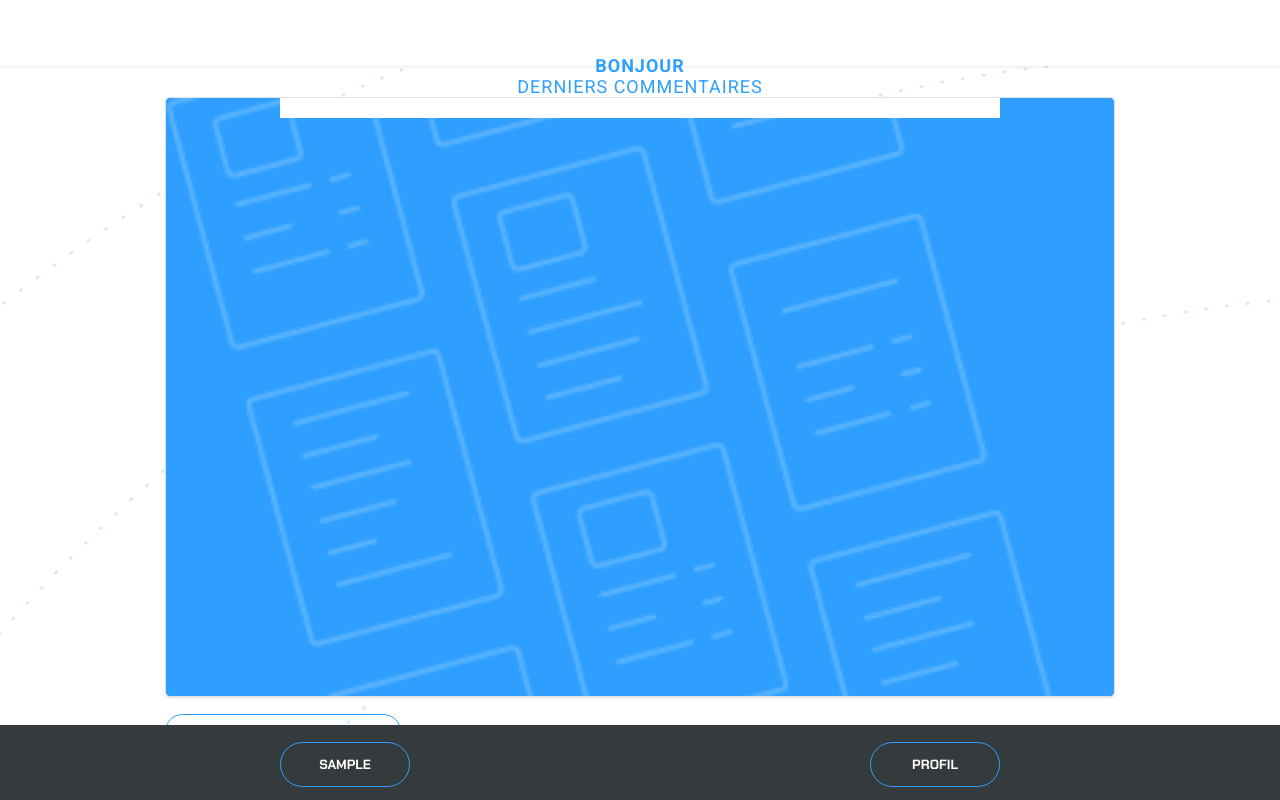
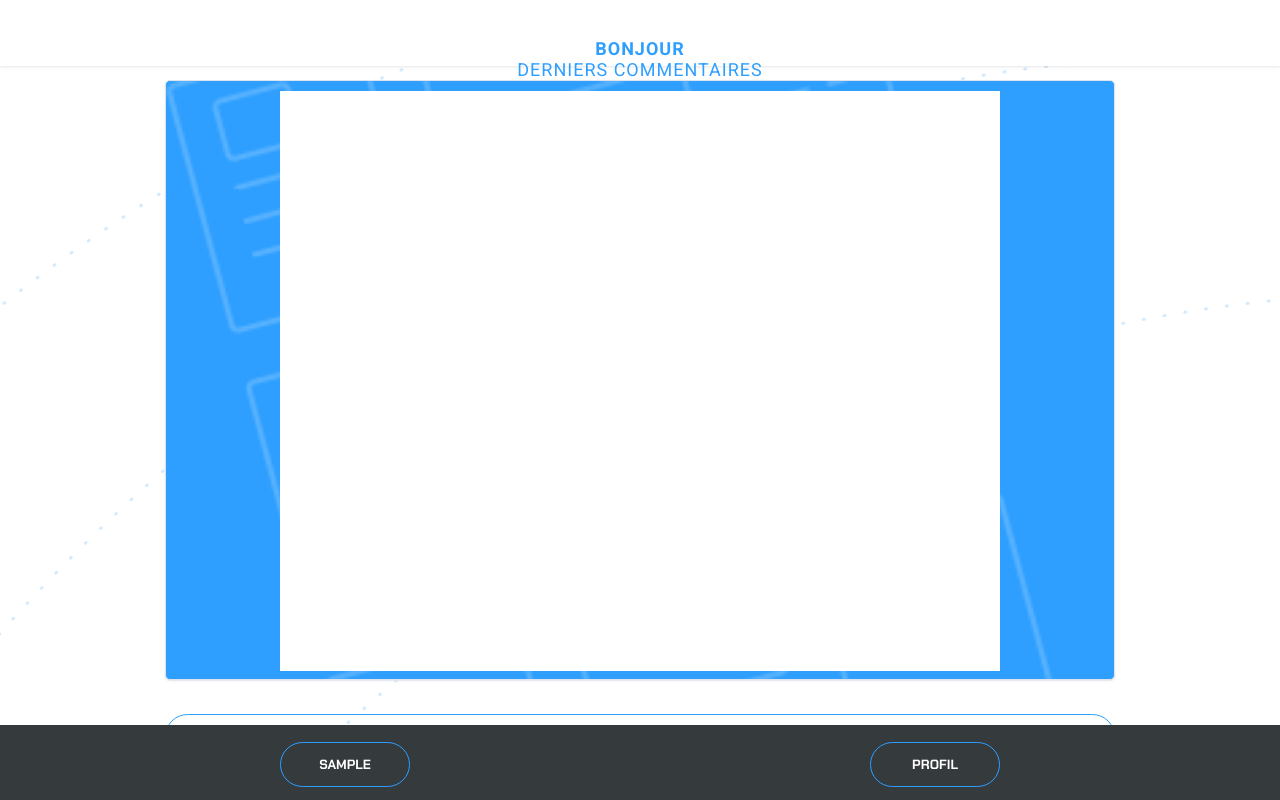
Before and after one commit to jules-jean-louis1/livreor, a PHP site: page /livre-or.php in a window 1280 px wide. Run offline with PHP 8.4, Linux system fonts and the light colour scheme; the visitor is signed in with stand-in values (Sample User, id 1); data that the repository does not hold is empty.

Commit message:
modification style boutton

```diff
--- a/connexion.php
+++ b/connexion.php
@@ -25,8 +25,7 @@ if (isset($_POST['login'], $_POST['password'])) {           // récuperation du
                 $_SESSION['password'] = $_POST['password'];
                 $_SESSION['id'] = $row[$i][0];
                 $errors['succes'] = 'Vous êtez connecter';
-                sleep(2);
-                header('Location: profil.php');
+                header('Location: livre-or.php');
             } if ($_POST['login'] === 'admin' AND $_POST['password'] === 'admin') {
                 $_SESSION['login'] = $_POST['login'];
                 $_SESSION['password'] = $_POST['password'];
--- a/header.php
+++ b/header.php
@@ -38,10 +38,10 @@
                                 <a href="profil.php"><?php echo $_SESSION['login'];?></a>
                             </button>
                         <?php else : ?>
-                            <button class="btn_co">
-                            <img src="images/account_circle_FILL0_wght400_GRAD0_opsz48.svg" alt="" class="filter_blue">
-                                <a href='connexion.php'>Se connecter</a>
-                            </button>
+                                <a href='connexion.php' class="btn_co">
+                                    <img src="images/account_circle_FILL0_wght400_GRAD0_opsz48.svg" alt="" class="filter_blue">
+                                    Se connecter
+                                </a>
                         <?php endif ?>
                     </li>
                 </ul>
--- a/livre-or.php
+++ b/livre-or.php
@@ -23,7 +23,7 @@ while ($lrow = mysqli_fetch_assoc($rresult)){
     <main class="main_com">
         <section class="warpper_com">
             <div class="profil">
-                <?php if (isset($_SESSION['id']) !== "") { ?>
+                <?php if (isset($_SESSION['id']) !== null) { ?>
                     <h6>Bonjour</h6>
                 <?php } else { ?>
                     <h6><?php echo "Boujour"." ".$_SESSION['login']; ?></h6>
@@ -47,9 +47,9 @@ while ($lrow = mysqli_fetch_assoc($rresult)){
             </div>
             <div class="comment-add-1" style="padding-top: 24px;padding-bottom: 24px;">
                 <?php if (isset($_SESSION['id']) != null) :?>
-                    <a href="commentaire.php"  class="btn_footer3">Ajouter un commentaire</a>
+                    <a href="commentaire.php"  class="btn_footer3" id="button_poster">Ajouter un commentaire</a>
                     <?php else : ?>
-                    <button class="btn_footer1"  style="width:-webkit-fill-available;"><a href="connexion.php">Connecter-vous pour ajouter un commentaire</a></button>
+                    <a href="connexion.php" class="btn_footer1" id="button_poster">Connecter-vous pour ajouter un commentaire</a>
                 <?php endif ?>
             </div>
         </section>
--- a/style_index.css
+++ b/style_index.css
@@ -184,19 +184,15 @@ a#logo_title {
 	font-family: 'Chakra Petch', sans-serif;
 	font-weight: 700;
 }
-.btn_co a {
-    color: #4EAFFF;
-	text-decoration: none;
+a:link.btn_co {
+    color: #2e9fff;
 }
 .btn_co:hover {
     text-transform: capitalize;
     width: 130px;
-    border: 1px solid #164B78;
+    background-color: #164B78;
+    color: #2e9fff;
     transition: 2.5ms ease-in-out;
-}
-.btn_co a:hover {
-    color: #2e9fff;
-	text-decoration: none;
 }
 .btn_co img {
 	width: 22px;
@@ -572,7 +568,6 @@ main.main_com {
     box-shadow: 0 1px 2px #e0e3e9;
     background: #2e9fff url(images/back-color.png) no-repeat;
     background-size: cover;
-    overflow: overlay;
 }
 .profil {
     text-align: center;
@@ -606,10 +601,14 @@ legend{
     display: flex;
     align-items: center;
     justify-content: center;
-}
+    overflow: scroll;
+    margin-top: 10px;
+  }
 #test_tr {
     padding: 10px;
-}
+    height: 580px;
+    overflow: auto;
+  }
 .titre_poster{
     font-weight: 900;
     padding: 5px 0px;
@@ -621,7 +620,17 @@ legend{
     padding: 8px 15px;
     margin: 10px 0px;
 }
-
+#button_poster {
+    width: -webkit-fill-available;
+    width: -moz-available;
+    display: flex;
+    align-items: center;
+    justify-content: center;
+  }
+#button_poster:hover {
+    color: #fff;
+    background-color: #2e9fff;
+}
 /*###################################################################################################
 #####################################################################################################
 ###########################     	SECTION COMMENTAIRE     #########################################
```
